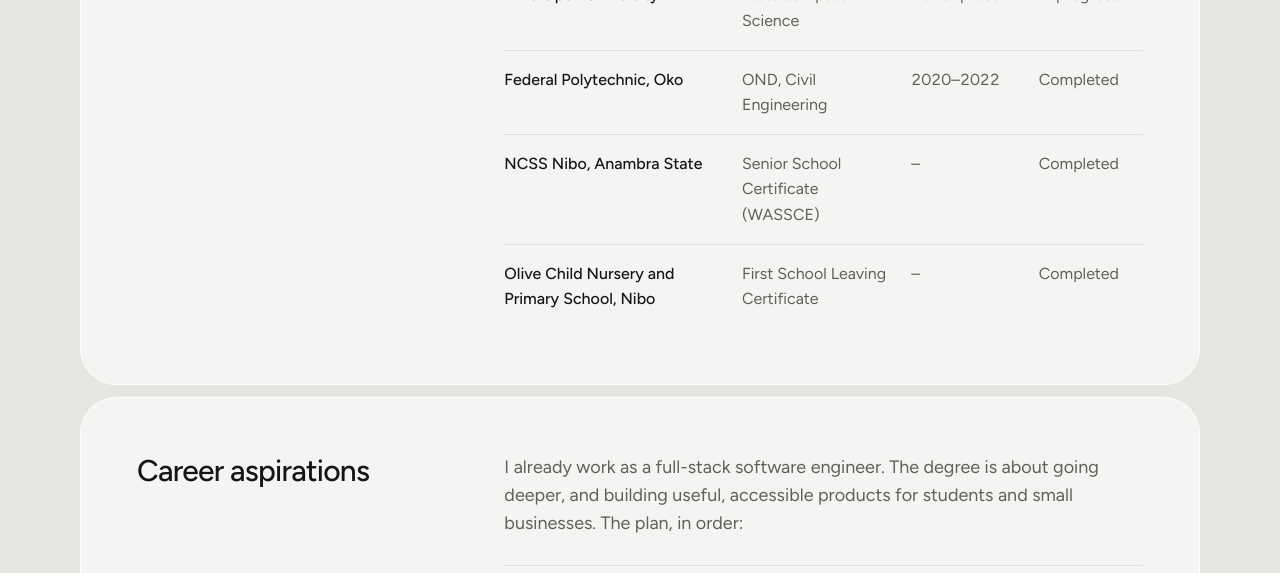
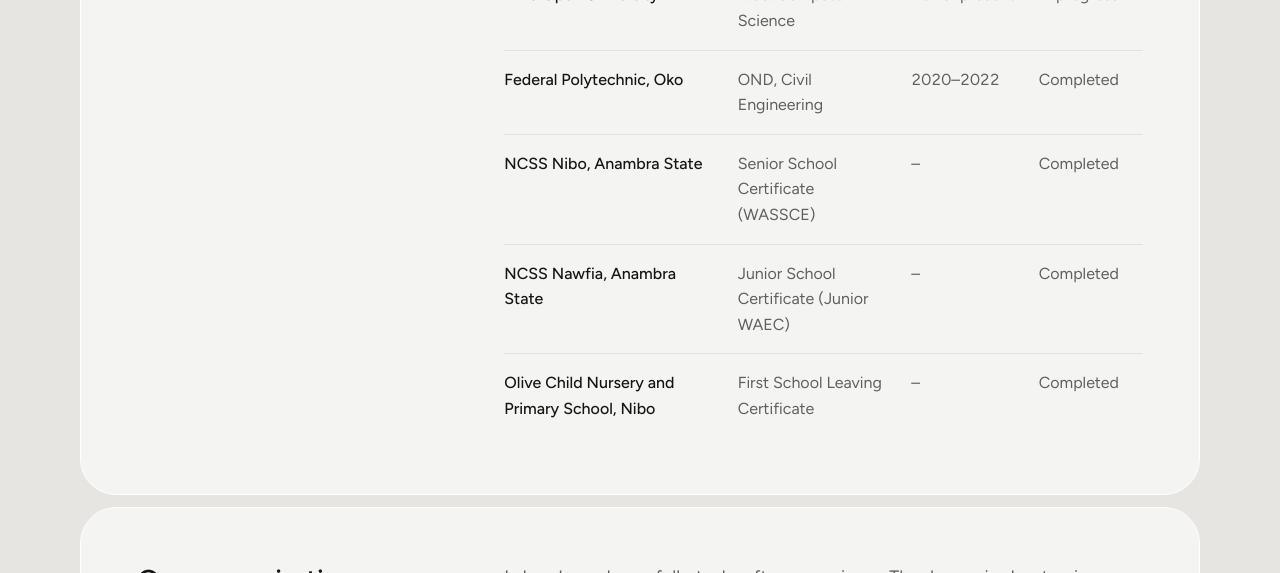
Before and after one commit to Nobledsmarts/student-portfolio, a plain HTML site: page about.html in a window 1280 px wide. Shown: the part 527-1100 px from the top of the page. Drawn offline with Linux system fonts and the light colour scheme.

Commit message:
Add junior secondary school to education table

```diff
--- a/about.html
+++ b/about.html
@@ -78,6 +78,12 @@
             <tr>
               <th scope="row">NCSS Nibo, Anambra State</th>
               <td>Senior School Certificate (WASSCE)</td>
+              <td class="mono"><span aria-label="Not listed">–</span></td>
+              <td>Completed</td>
+            </tr>
+            <tr>
+              <th scope="row">NCSS Nawfia, Anambra State</th>
+              <td>Junior School Certificate (Junior WAEC)</td>
               <td class="mono"><span aria-label="Not listed">–</span></td>
               <td>Completed</td>
             </tr>
```
